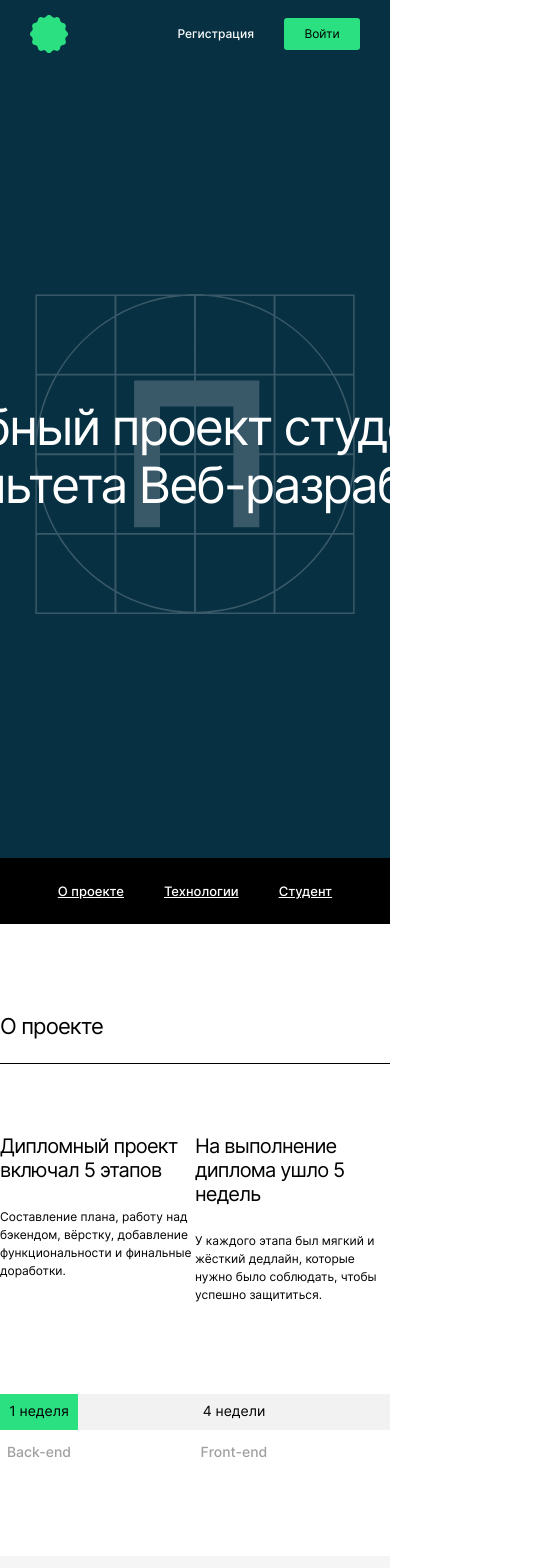
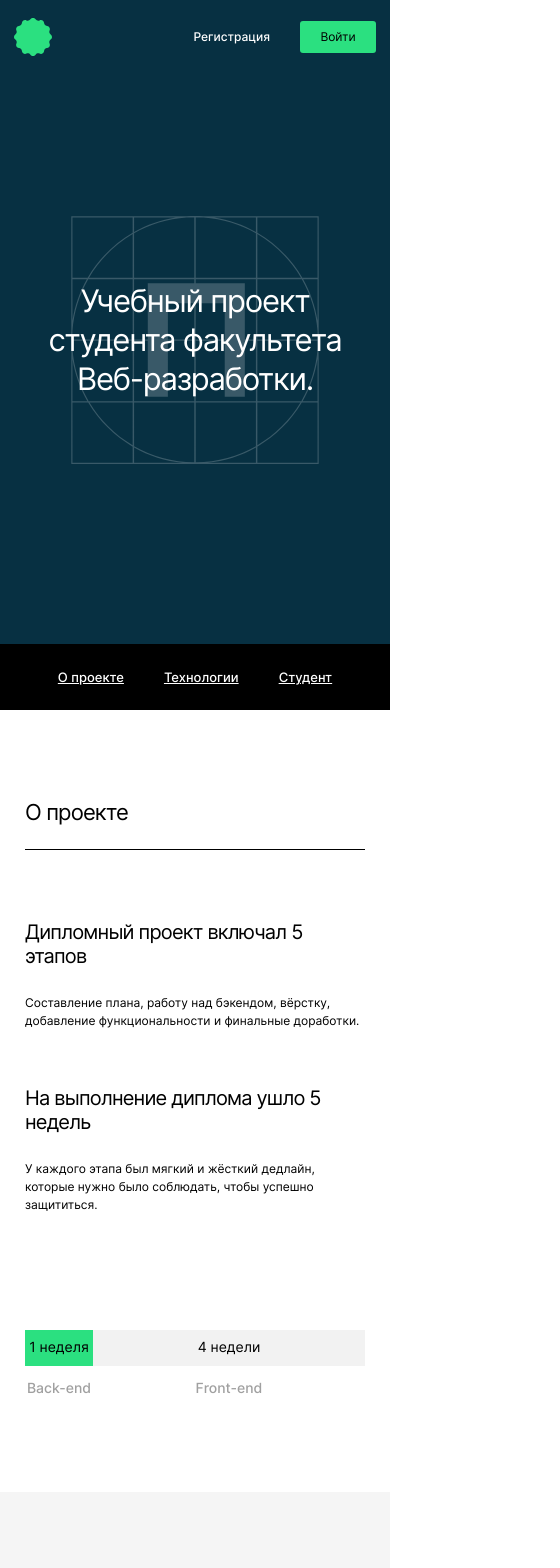
Before and after one commit to pomarki/movies-explorer-frontend, a React (Create React App) app: page / in a window 390 px wide. Shown: the top 1568 px of the page, 560 px wide, since content can reach past the window. Built offline with nearby package versions, Linux system fonts and the light colour scheme.

Commit message:
лэндинг ок

```diff
--- a/src/components/App/App.css
+++ b/src/components/App/App.css
@@ -90,19 +90,77 @@
   }
   .page__section {
     max-width: 768px;
-    /* margin: 0; */
   }
 }
 
-@media screen and (max-width: 350px) {
+@media screen and (max-width: 720px) {
+  .page__section-title-container {
+    max-width: 648px;
+  }
+}
+
+@media screen and (max-width: 690px) {
+  .page__section-title-container {
+    max-width: 628px;
+  }
+}
+
+@media screen and (max-width: 670px) {
+  .page__section-title-container {
+    max-width: 608px;
+  }
+}
+
+@media screen and (max-width: 640px) {
+  .page__section-title-container {
+    max-width: 578px;
+  }
+}
+
+@media screen and (max-width: 620px) {
+  .page__section-title-container {
+    max-width: 558px;
+  }
+}
+
+@media screen and (max-width: 600px) {
+  .page__section-title-container {
+    max-width: 538px;
+  }
+}
+
+@media screen and (max-width: 570px) {
+  .page__section-title-container {
+    max-width: 508px;
+  }
+}
+
+@media screen and (max-width: 540px) {
+  .page__section-title-container {
+    max-width: 478px;
+  }
+}
+
+@media screen and (max-width: 520px) {
+  .page__section-title-container {
+    max-width: 400px;
+  }
+}
+
+@media screen and (max-width: 435px) {
+  .page__section-title-container {
+    max-width: 340px;
+  }
+}
+
+
+@media screen and (max-width: 360px) {
   .page__section {
     max-width: 320px;
   }
-
   .page__section-title-container {
     max-width: 284px;
   }
-
   .page__section-title {
     margin: 0 0 28px 0;
     font-size: 18px;
--- a/src/components/Footer/Footer.css
+++ b/src/components/Footer/Footer.css
@@ -101,11 +101,59 @@
     max-width: 768px;
   }
   .footer__container {
-    max-width: 698px;
+    max-width: 668px;
   }
 }
 
-@media screen and (max-width: 350px) {
+@media screen and (max-width: 720px) {
+  .footer__container {
+    max-width: 648px;
+  }
+}
+
+@media screen and (max-width: 690px) {
+  .footer__container {
+    max-width: 628px;
+  }
+}
+
+@media screen and (max-width: 670px) {
+  .footer__container {
+    max-width: 608px;
+  }
+}
+
+@media screen and (max-width: 640px) {
+  .footer__container {
+    max-width: 578px;
+  }
+}
+
+@media screen and (max-width: 600px) {
+  .footer__container {
+    max-width: 538px;
+  }
+}
+
+@media screen and (max-width: 570px) {
+  .footer__container {
+    max-width: 508px;
+  }
+}
+
+@media screen and (max-width: 540px) {
+  .footer__container {
+    max-width: 478px;
+  }
+}
+
+@media screen and (max-width: 520px) {
+  .footer__container {
+    max-width: 400px;
+  }
+}
+
+@media screen and (max-width: 520px) {
   .footer {
     max-width: 320px;
     padding: 79px 0 10px 0;
--- a/src/components/Main/AboutMe/AboutMe.css
+++ b/src/components/Main/AboutMe/AboutMe.css
@@ -144,7 +144,91 @@
   }
 }
 
-@media screen and (max-width: 350px) {
+@media screen and (max-width: 720px) {
+  .about-me__info-container {
+    max-width: 648px;
+  }
+}
+
+@media screen and (max-width: 690px) {
+  .about-me__info-container {
+    max-width: 628px;
+  }
+}
+
+@media screen and (max-width: 670px) {
+  .about-me__info-container {
+    max-width: 608px;
+  }
+}
+
+@media screen and (max-width: 640px) {
+  .about-me__info-container {
+    max-width: 578px;
+  }
+}
+
+@media screen and (max-width: 620px) {
+  .about-me__info-container {
+    max-width: 558px;
+  }
+}
+
+@media screen and (max-width: 600px) {
+  .about-me__info-container {
+    max-width: 538px;
+  }
+}
+
+@media screen and (max-width: 570px) {
+  .about-me__info-container {
+    max-width: 508px;
+  }
+}
+
+@media screen and (max-width: 550px) {
+  .about-me__info-container {
+    max-width: 498px;
+    flex-direction: column-reverse;
+    align-items: center;
+  }
+  .about-me__photo {
+    max-width: 292px;
+    margin: 0 0 40px 0;
+  }
+
+  .about-me__paragraph {
+    max-width: 488px;
+    width: 100%;
+    display: flex;
+    flex-direction: column;
+    align-items: flex-start;
+    justify-content: space-between;
+    height: 100%;
+  }
+
+}
+
+@media screen and (max-width: 540px) {
+  .about-me__info-container {
+    max-width: 478px;
+  }
+}
+
+@media screen and (max-width: 520px) {
+  .about-me__info-container {
+    max-width: 400px;
+  }
+}
+
+@media screen and (max-width: 435px) {
+  .about-me__info-container {
+    max-width: 340px;
+  }
+}
+
+
+@media screen and (max-width: 360px) {
   .about-me {
     padding: 64px 0 69px 0;
   }
@@ -154,28 +238,15 @@
   }
   .about-me__info-container {
     max-width: 292px;
-    flex-direction: column-reverse;
-    align-items: center;
   }
   .about-me__paragraph {
     max-width: 292px;
-    width: 100%;
-    display: flex;
-    flex-direction: column;
-    align-items: flex-start;
-    justify-content: space-between;
-    height: 100%;
-  }
 
-  .about-me__photo {
-    max-width: 292px;
-    margin: 0 0 40px 0;
   }
 
   .about-me__name {
     font-size: 30px;
     line-height: 1.2;
-
   }
 
   .about-me__subtitle {
--- a/src/components/Main/AboutProject/AboutProject.css
+++ b/src/components/Main/AboutProject/AboutProject.css
@@ -149,7 +149,104 @@
   }
 }
 
-@media screen and (max-width: 350px) {
+@media screen and (max-width: 720px) {
+  .about-project__info-container {
+    max-width: 648px;
+  }
+  .about-project__diagram {
+    max-width: 648px;
+  }
+}
+
+@media screen and (max-width: 690px) {
+  .about-project__info-container {
+    max-width: 628px;
+  }
+  .about-project__diagram {
+    max-width: 628px;
+  }
+}
+
+@media screen and (max-width: 670px) {
+  .about-project__info-container {
+    max-width: 608px;
+  }
+  .about-project__diagram {
+    max-width: 608px;
+  }
+}
+
+@media screen and (max-width: 640px) {
+  .about-project__info-container {
+    max-width: 578px;
+  }
+  .about-project__diagram {
+    max-width: 578px;
+  }
+}
+
+@media screen and (max-width: 620px) {
+  .about-project__info-container {
+    max-width: 558px;
+  }
+  .about-project__diagram {
+    max-width: 558px;
+  }
+}
+
+@media screen and (max-width: 600px) {
+  .about-project__info-container {
+    max-width: 538px;
+  }
+  .about-project__diagram {
+    max-width: 538px;
+  }
+}
+
+@media screen and (max-width: 570px) {
+  .about-project__info-container {
+    max-width: 508px;
+    flex-direction: column;
+    margin: 0 0 60px 0;
+  }
+  .about-project__info-block {
+    max-width: 508px;
+    margin: 0 0 56px 0;
+  }
+  .about-project__diagram {
+    max-width: 508px;
+  }
+
+}
+@media screen and (max-width: 540px) {
+  .about-project__info-container {
+    max-width: 478px;
+  }
+  .about-project__diagram {
+    max-width: 478px;
+  }
+}
+
+@media screen and (max-width: 520px) {
+  .about-project__info-container {
+    max-width: 400px;
+  }
+  .about-project__diagram {
+    max-width: 400px;
+  }
+}
+
+@media screen and (max-width: 435px) {
+  .about-project__info-container {
+    max-width: 340px;
+  }
+  .about-project__diagram {
+    max-width: 340px;
+  }
+}
+
+
+@media screen and (max-width: 360px) {
   .about-project {
     padding: 70px 0 70px 0;
   }
@@ -160,8 +257,6 @@
 
   .about-project__info-container {
     max-width: 284px;
-    flex-direction: column;
-    margin: 0 0 60px 0;
   }
   .about-project__subtitle {
     margin: 0 0 16px 0;
@@ -175,7 +270,7 @@
 
   .about-project__info-block {
     max-width: 284px;
-    margin: 0 0 56px 0;
+
   }
   .about-project__info-block:last-of-type {
     margin: 0;
--- a/src/components/Main/NavTab/NavTab.css
+++ b/src/components/Main/NavTab/NavTab.css
@@ -31,7 +31,7 @@
   }
 }
 
-@media screen and (max-width: 350px) {
+@media screen and (max-width: 360px) {
   .main__navigation {
     max-width: 320px;
   }
--- a/src/components/Main/Portfolio/Portfolio.css
+++ b/src/components/Main/Portfolio/Portfolio.css
@@ -114,7 +114,88 @@
   }
 }
 
-@media screen and (max-width: 350px) {
+@media screen and (max-width: 720px) {
+  .portfolio__example-container {
+    max-width: 648px;
+  }
+
+}
+
+@media screen and (max-width: 690px) {
+  .portfolio__example-container {
+    max-width: 628px;
+  }
+
+}
+
+@media screen and (max-width: 670px) {
+  .portfolio__example-container {
+    max-width: 608px;
+  }
+
+}
+
+@media screen and (max-width: 640px) {
+  .portfolio__example-container {
+    max-width: 578px;
+  }
+
+}
+
+@media screen and (max-width: 620px) {
+  .portfolio__example-container {
+    max-width: 558px;
+  }
+
+}
+
+
+@media screen and (max-width: 600px) {
+  .portfolio__example-container {
+    max-width: 538px;
+  }
+
+}
+
+@media screen and (max-width: 570px) {
+  .portfolio__example-container {
+    max-width: 508px;
+  }
+
+}
+
+@media screen and (max-width: 540px) {
+  .portfolio__example-container {
+    max-width: 478px;
+  }
+
+}
+
+@media screen and (max-width: 520px) {
+  .portfolio__example-container {
+    max-width: 400px;
+  }
+
+  .portfolio__example-element {
+    font-size: 18px;
+    line-height: 1.56;
+  }
+  .portfolio__example-button {
+    width: 18px;
+    height: 18px;
+    background-position-y: top;
+    background-size: 10px 10px;
+  }
+}
+
+@media screen and (max-width: 435px) {
+  .portfolio__example-container {
+    max-width: 340px;
+  }
+
+}
+
+@media screen and (max-width: 360px) {
   .portfolio {
     max-width: 320px;
     padding: 2px 0 50px 0;
@@ -127,16 +208,7 @@
   .portfolio__example-container {
     max-width: 292px;
   }
-  .portfolio__example-element {
-    font-size: 18px;
-    line-height: 1.56;
-  }
-  .portfolio__example-button {
-    width: 18px;
-    height: 18px;
-    background-position-y: top;
-    background-size: 10px 10px;
-  }
+
   .portfolio__links-list-element {
     margin: 18px 0 19px 0;
   }
--- a/src/components/Main/Promo/Promo.css
+++ b/src/components/Main/Promo/Promo.css
@@ -89,24 +89,52 @@
   }
 }
 
-@media screen and (max-width: 350px) {
-  .promo {
-    max-width: 320px;
-    height: 644px;
-    padding: 0 14px 0 14px;
+@media screen and (max-width: 750px) {
+  .promo__central {
+    max-width: 600px;
   }
+}
+
+@media screen and (max-width: 640px) {
   .promo__title {
-    margin: 207px 0 0 0;
     font-size: 31px;
     line-height: 1.26;
   }
+}
 
+@media screen and (max-width: 620px) {
+  .promo__central {
+    max-width: 500px;
+  }
+}
+
+@media screen and (max-width: 520px) {
+  .promo__central {
+    max-width: 400px;
+  }
+}
+
+@media screen and (max-width: 420px) {
   .promo__central {
     max-width: 300px;
     height: 570px;
     background-position: left 50% top 44%;
     background-size: 248px 248px;
   }
+  .promo__title {
+    margin: 207px 0 0 0;
+  }
+  .promo {
+    padding: 0 14px 0 14px;
+    height: 644px;
+  }
+}
+
+@media screen and (max-width: 360px) {
+  .promo {
+    max-width: 320px;
+  }
+
   .promo__authorization-button {
     width: 54px;
     height: 26px;
--- a/src/components/Main/Techs/Techs.css
+++ b/src/components/Main/Techs/Techs.css
@@ -98,7 +98,41 @@
   }
 }
 
-@media screen and (max-width: 350px) {
+
+@media screen and (max-width: 700px) {
+  .techs__diagram-list {
+    flex-direction: row;
+    align-items: center;
+    justify-content: center;
+    width: 500px;
+    flex-wrap: wrap;
+  }
+  .techs__diagram-block {
+    width: 84px;
+    height: 57px;
+    font-size: 12px;
+    line-height: 1.25;
+    margin: 5px 5px 5px 5px;
+  }
+}
+
+@media screen and (max-width: 520px) {
+  .techs__diagram-list {
+    width: 305px;
+  }
+
+  .techs__paragraph-container {
+    max-width: 400px;
+  }
+}
+
+@media screen and (max-width: 520px) {
+  .techs__paragraph-container {
+    max-width: 340px;
+  }
+}
+
+@media screen and (max-width: 360px) {
   .techs {
     padding: 59px 0 70px 0;
   }
@@ -118,20 +152,10 @@
     margin: 0 0 46px 0;
     max-width: 292px;
   }
-  .techs__diagram-block {
-    width: 84px;
-    height: 57px;
-    font-size: 12px;
-    line-height: 1.25;
-    margin: 5px 5px 5px 5px;
-  }
-
   .techs__diagram-list {
-    flex-direction: row;
-    align-items: center;
+    justify-content: flex-start;
     width: 188px;
     height: 270px;
-    flex-wrap: wrap;
     padding: 0;
     margin: 0;
   }
```
